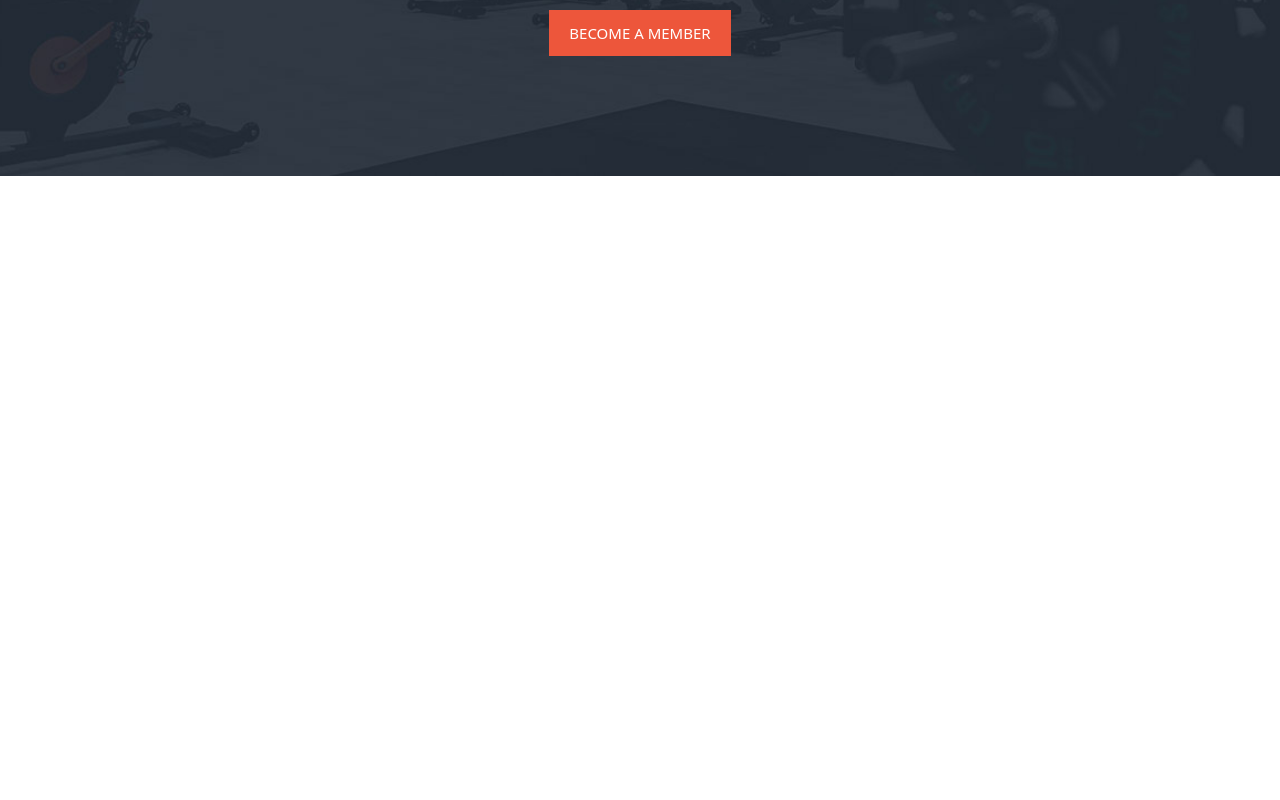
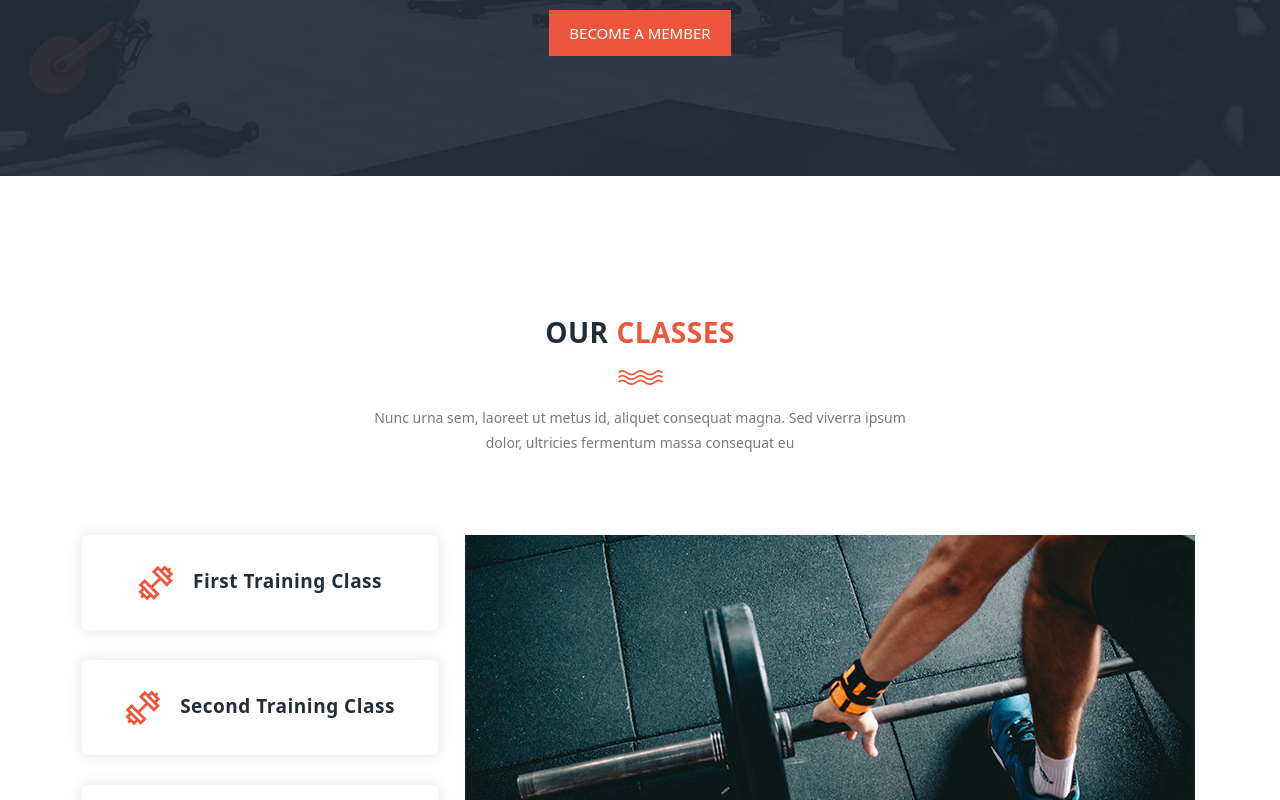
Before and after one commit to mehedi-hasan-anik/training, a React (Create React App) app: page / in a window 1280 px wide. Shown: the part 2000-2800 px from the top of the page. Before the commit the page ends 2176 px from the top, so only its background shows below. Built offline with nearby package versions, Linux system fonts and the light colour scheme.

Commit message:
addClassCss

```diff
--- /dev/null
+++ b/src/components/Classes/Classes.css
@@ -0,0 +1,42 @@
+#tabs ul {
+  margin: 0;
+  padding: 0;
+}
+#tabs ul li {
+  margin-bottom: 30px;
+  display: inline-block;
+  width: 100%;
+}
+#tabs ul li a {
+  text-transform: capitalize;
+  width: 100%;
+  padding: 30px 30px;
+  display: inline-block;
+  background-color: #fff;
+  box-shadow: 0px 0px 15px rgb(0 0 0 / 10%);
+  border-radius: 5px;
+  font-size: 19px;
+  color: #232d39;
+  letter-spacing: 0.5px;
+  font-weight: 600;
+  transition: all 0.3s;
+  text-decoration: none;
+}
+#tabs ul li a img {
+  max-width: 100%;
+  margin-right: 20px;
+}
+#tabs .main-rounded-button a {
+  text-align: center;
+  padding: 20px 30px;
+  width: 100%;
+  border-radius: 5px;
+  display: inline-block;
+  box-shadow: 0px 0px 15px rgb(0 0 0 / 10%);
+  color: #fff;
+  font-size: 19px;
+  letter-spacing: 0.5px;
+  font-weight: 600;
+  background-color: #ed563b;
+  text-decoration: none;
+}
--- /dev/null
+++ b/src/components/Classes/index.jsx
@@ -0,0 +1,125 @@
+import React from "react";
+import "./Classes.css";
+import lineDectPhoto from "../image/line-dec.png";
+import featuresFirstIcon from "../image/tabs-first-icon.png";
+import trainingPhoto1 from "../image/training-image-01.jpg";
+import trainingPhoto2 from "../image/training-image-02.jpg";
+import trainingPhoto3 from "../image/training-image-03.jpg";
+import trainingPhoto4 from "../image/training-image-04.jpg";
+import CommonHeader from "../CommonHeader";
+
+function Classes() {
+  return (
+    <section className="section" id="our-classNamees">
+      <div className="container">
+        <div className="row">
+          <div className="col-lg-6 offset-lg-3">
+            <div className="section-heading">
+              <CommonHeader
+                title1="Our"
+                title2="Classes"
+                image={lineDectPhoto}
+                details="Nunc urna sem, laoreet ut metus id, aliquet consequat magna. Sed viverra ipsum dolor, ultricies fermentum massa consequat eu"
+              />
+            </div>
+          </div>
+        </div>
+        <div className="row" id="tabs">
+          <div className="col-lg-4">
+            <ul>
+              <li>
+                <a href="/">
+                  <img src={featuresFirstIcon} alt="" />
+                  First Training class
+                </a>
+              </li>
+              <li>
+                <a href="/">
+                  <img src={featuresFirstIcon} alt="" />
+                  Second Training class
+                </a>
+              </li>
+              <li>
+                <a href="/">
+                  <img src={featuresFirstIcon} alt="" />
+                  Third Training class
+                </a>
+              </li>
+              <li>
+                <a href="/">
+                  <img src={featuresFirstIcon} alt="" />
+                  Fourth Training class
+                </a>
+              </li>
+              <div className="main-rounded-button">
+                <a href="/">View All Schedules</a>
+              </div>
+            </ul>
+          </div>
+          <div className="col-lg-8">
+            <section className="tabs-content">
+              <article id="tabs-1">
+                <img src={trainingPhoto1} alt="First className" />
+                <h4>First Training className</h4>
+                <p>
+                  Phasellus convallis mauris sed elementum vulputate. Donec
+                  posuere leo sed dui eleifend hendrerit. Sed suscipit suscipit
+                  erat, sed vehicula ligula. Aliquam ut sem fermentum sem
+                  tincidunt lacinia gravida aliquam nunc. Morbi quis erat
+                  imperdiet, molestie nunc ut, accumsan diam.
+                </p>
+                <div className="main-button">
+                  <a href="/">View Schedule</a>
+                </div>
+              </article>
+              <article id="/">
+                <img src={trainingPhoto2} alt="Second Training" />
+                <h4>Second Training className</h4>
+                <p>
+                  Integer dapibus, est vel dapibus mattis, sem mauris luctus
+                  leo, ac pulvinar quam tortor a velit. Praesent ultrices erat
+                  ante, in ultricies augue ultricies faucibus. Nam tellus nibh,
+                  ullamcorper at mattis non, rhoncus sed massa. Cras quis
+                  pulvinar eros. Orci varius natoque penatibus et magnis dis
+                  parturient montes, nascetur ridiculus mus.
+                </p>
+                <div className="main-button">
+                  <a href="/">View Schedule</a>
+                </div>
+              </article>
+              <article id="tabs-3">
+                <img src={trainingPhoto3} alt="Third className" />
+                <h4>Third Training className</h4>
+                <p>
+                  Fusce laoreet malesuada rhoncus. Donec ultricies diam tortor,
+                  id auctor neque posuere sit amet. Aliquam pharetra, augue vel
+                  cursus porta, nisi tortor vulputate sapien, id scelerisque
+                  felis magna id felis. Proin neque metus, pellentesque pharetra
+                  semper vel, accumsan a neque.
+                </p>
+                <div className="main-button">
+                  <a href="/">View Schedule</a>
+                </div>
+              </article>
+              <article id="tabs-4">
+                <img src={trainingPhoto4} alt="Fourth Training" />
+                <h4>Fourth Training className</h4>
+                <p>
+                  Pellentesque habitant morbi tristique senectus et netus et
+                  malesuada fames ac turpis egestas. Aenean ultrices elementum
+                  odio ac tempus. Etiam eleifend orci lectus, eget venenatis
+                  ipsum commodo et.
+                </p>
+                <div className="main-button">
+                  <a href="/">View Schedule</a>
+                </div>
+              </article>
+            </section>
+          </div>
+        </div>
+      </div>
+    </section>
+  );
+}
+
+export default Classes;
--- a/src/components/FullHomeArea/index.jsx
+++ b/src/components/FullHomeArea/index.jsx
@@ -4,6 +4,7 @@ import Header from "../Header";
 import BannerArea from "../BannerArea";
 import AboutArea from "../AboutArea";
 import Action from "../Action";
+import Classes from "../Classes";
 
 function index() {
   return (
@@ -12,6 +13,7 @@ function index() {
       <BannerArea />
       <AboutArea />
       <Action />
+      <Classes />
     </div>
   );
 }
```
